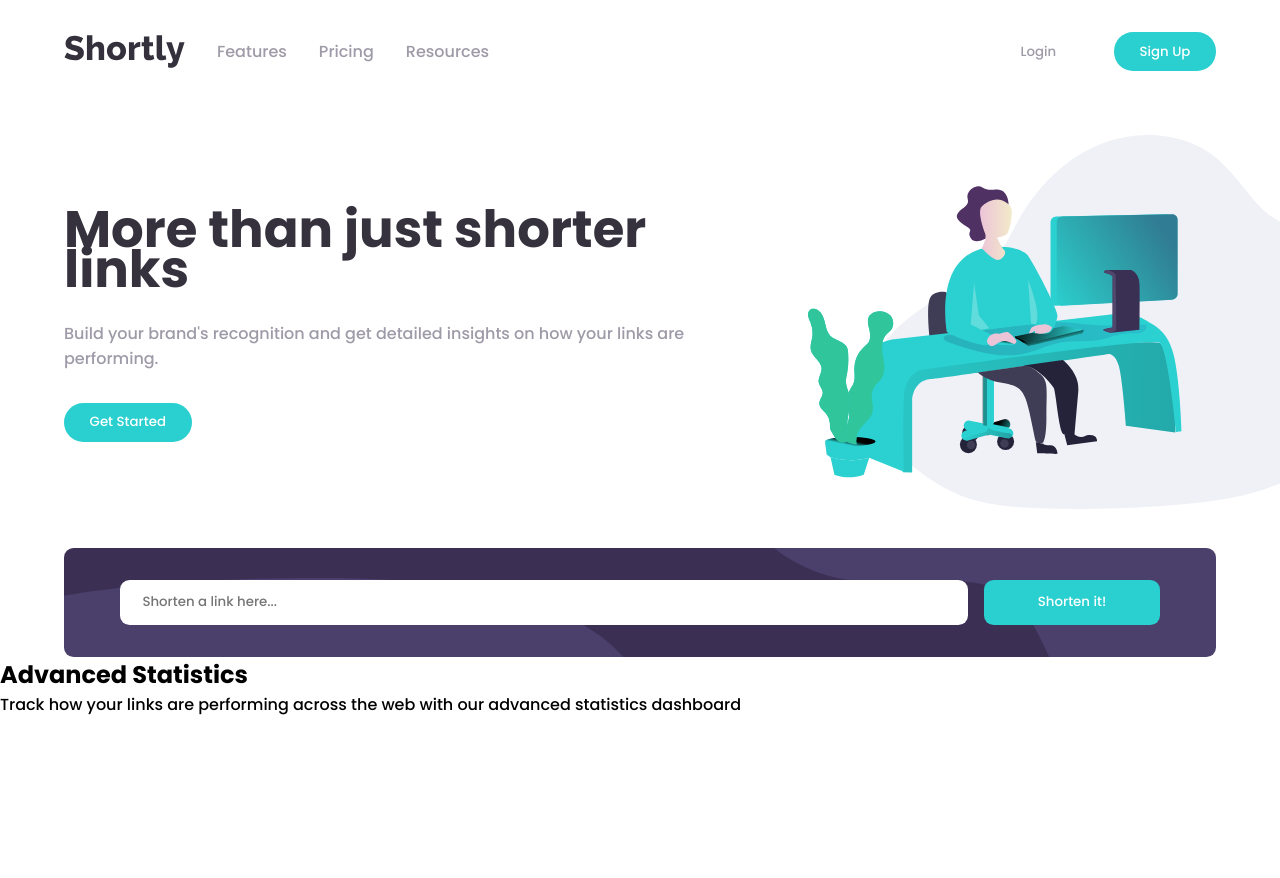
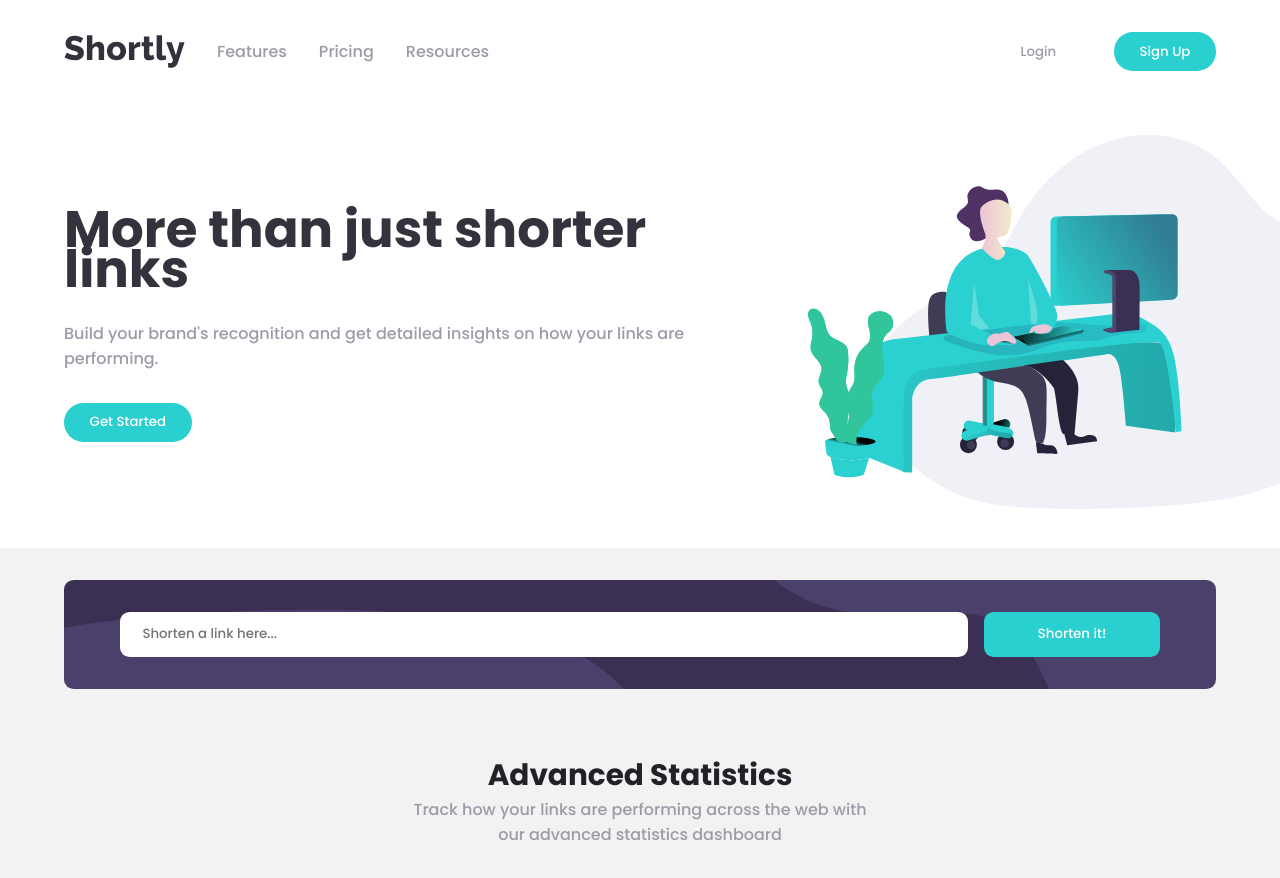
Before and after one commit to ArthurGehlen/urlShortener, a React (Vite) app: page / in a window 1280 px wide. Shown: the top 878 px of the page. Before the commit the page ends 800 px from the top, so only its background shows below. Built offline with nearby package versions, Linux system fonts and the light colour scheme.

Commit message:
Advanced statistics container finalizado

```diff
--- a/src/App.css
+++ b/src/App.css
@@ -90,7 +90,6 @@
 }
 
 .input_bar_wrapper {
-  margin: 0 4rem;
   padding: 2rem 3.5rem;
   display: flex;
   justify-content: space-between;
@@ -100,7 +99,7 @@
   background-repeat: no-repeat;
   background-color: hsl(257, 27%, 26%);
   flex-wrap: wrap;
-  border-radius: .6rem;
+  border-radius: 0.6rem;
 }
 
 .input_bar_wrapper input,
@@ -124,7 +123,32 @@
   opacity: 0.8;
 }
 
+.page_part_two {
+  background-color: hsla(0, 0%, 75%, .2);
+  padding: var(--global-pad);
+}
+
+.advanced_statistics_text {
+  text-align: center;
+  max-width: 100%;
+  margin: 4rem auto;
+  width: 30rem;
+}
+
+.advanced_statistics_text h2 {
+  color: hsl(260, 8%, 14%);
+  font-size: clamp(1.4rem, calc(1.5572vw + .5985rem), 2rem);
+}
+
+.advanced_statistics_text p {
+  color: hsl(257, 7%, 63%);
+  font-size: clamp(.8rem, calc(1.5572vw + .5985rem), 1rem);
+}
+
 @media screen and (max-width: 618px) {
+  .page_part_two {
+    padding: var(--global-pad-mobile);
+  }
   .hero_container {
     padding: var(--global-pad-mobile);
   }
```
